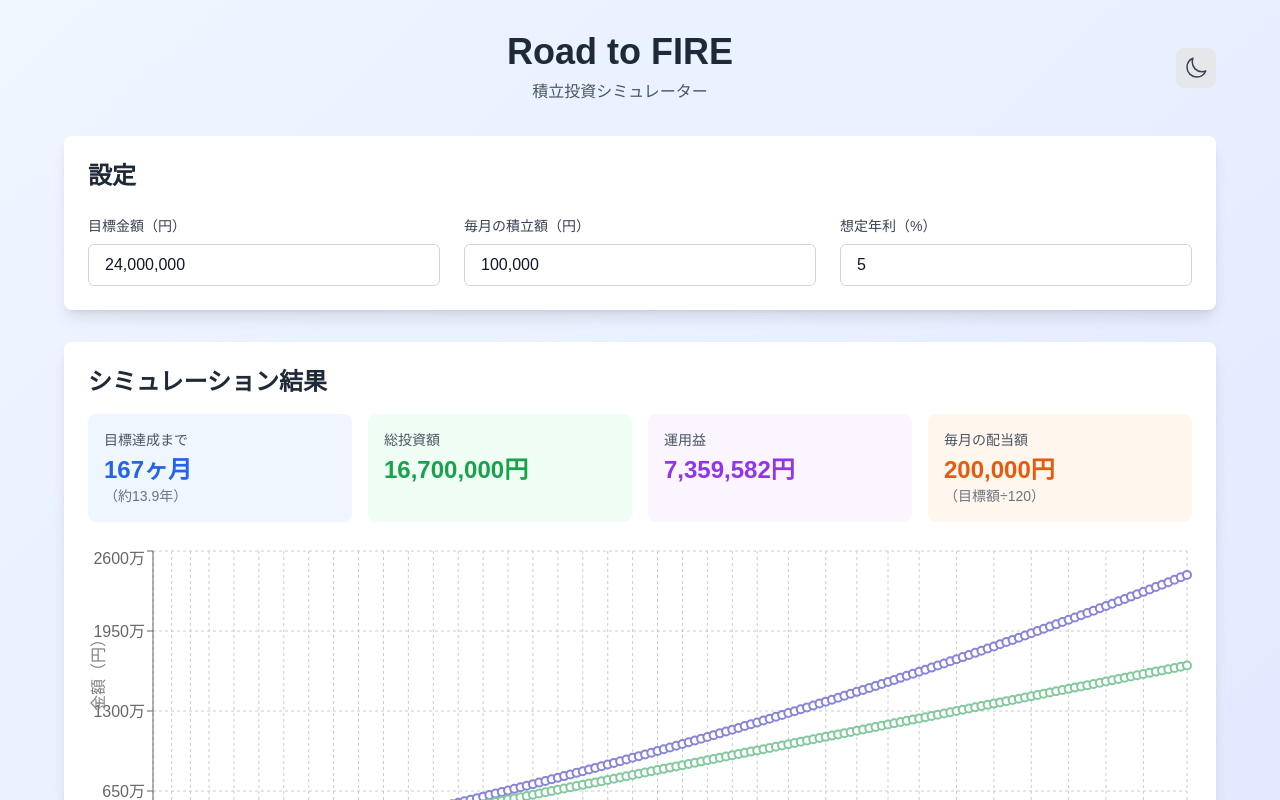
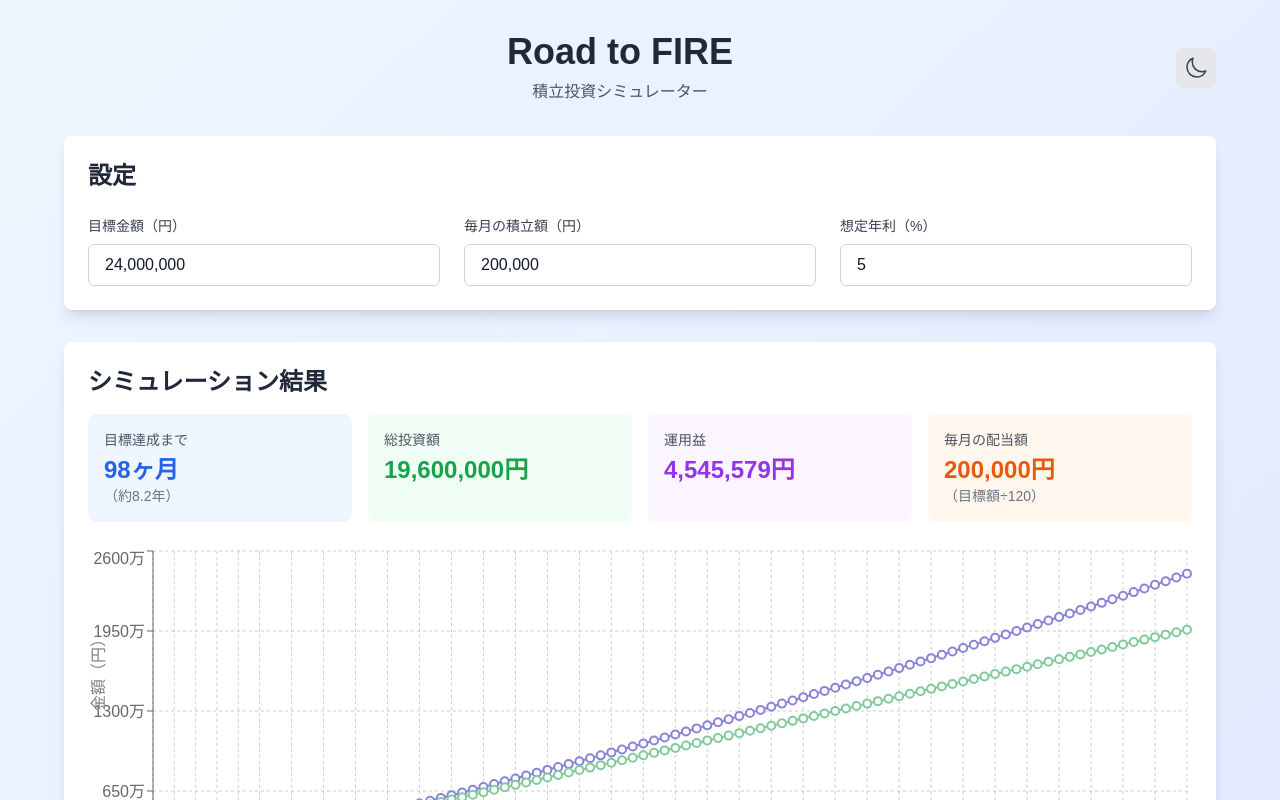
Before and after one commit to naofumi-fujii/road-to-fire, a Next.js app: page / in a window 1280 px wide. Shown: the top 800 px of the page. Built offline with nearby package versions, Linux system fonts and the light colour scheme.

Commit message:
毎月の積立額のデフォルトは20万円 (vibe-kanban 72f7b9de)

```diff
--- a/app/page.tsx
+++ b/app/page.tsx
@@ -6,7 +6,7 @@ import { ThemeToggle } from './components/ThemeToggle';
 
 export default function Home() {
   const [targetAmount, setTargetAmount] = useState(24000000); // 目標額（デフォルト2400万円）
-  const [monthlyAmount, setMonthlyAmount] = useState(100000); // 毎月の積立額（デフォルト10万円）
+  const [monthlyAmount, setMonthlyAmount] = useState(200000); // 毎月の積立額（デフォルト20万円）
   const [annualReturn, setAnnualReturn] = useState(5); // 年利（デフォルト5%）
 
   // 積立シミュレーションの計算
```
